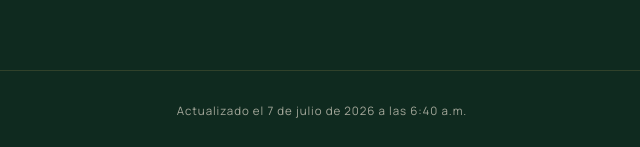
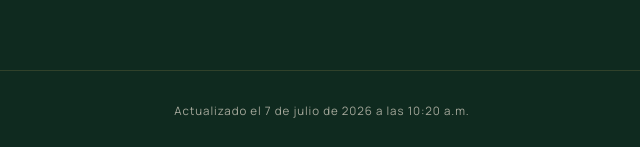
Before and after one commit to pilon1071/menu-cafearte, a plain HTML site: page menu.html in a window 1280 px wide. Shown: the part 5270-5417 px from the top of the page, 318-958 px from the left. Drawn offline with Linux system fonts and the light colour scheme.

Commit message:
deploy: menu 67 277963c6867970d36bee2dcc795aab07e506f1a8

```diff
--- a/menu.html
+++ b/menu.html
@@ -1888,7 +1888,7 @@ Additionally, they can be served with eggs, cecina, pork chop, chicken, and bean
   <footer>
     <span class="text-es">Actualizado el</span>
     <span class="text-en">Updated on</span>
-    7 de julio de 2026 a las 6:40 a.m.
+    7 de julio de 2026 a las 10:20 a.m.
   </footer>
 
   <!-- MODAL -->
```
